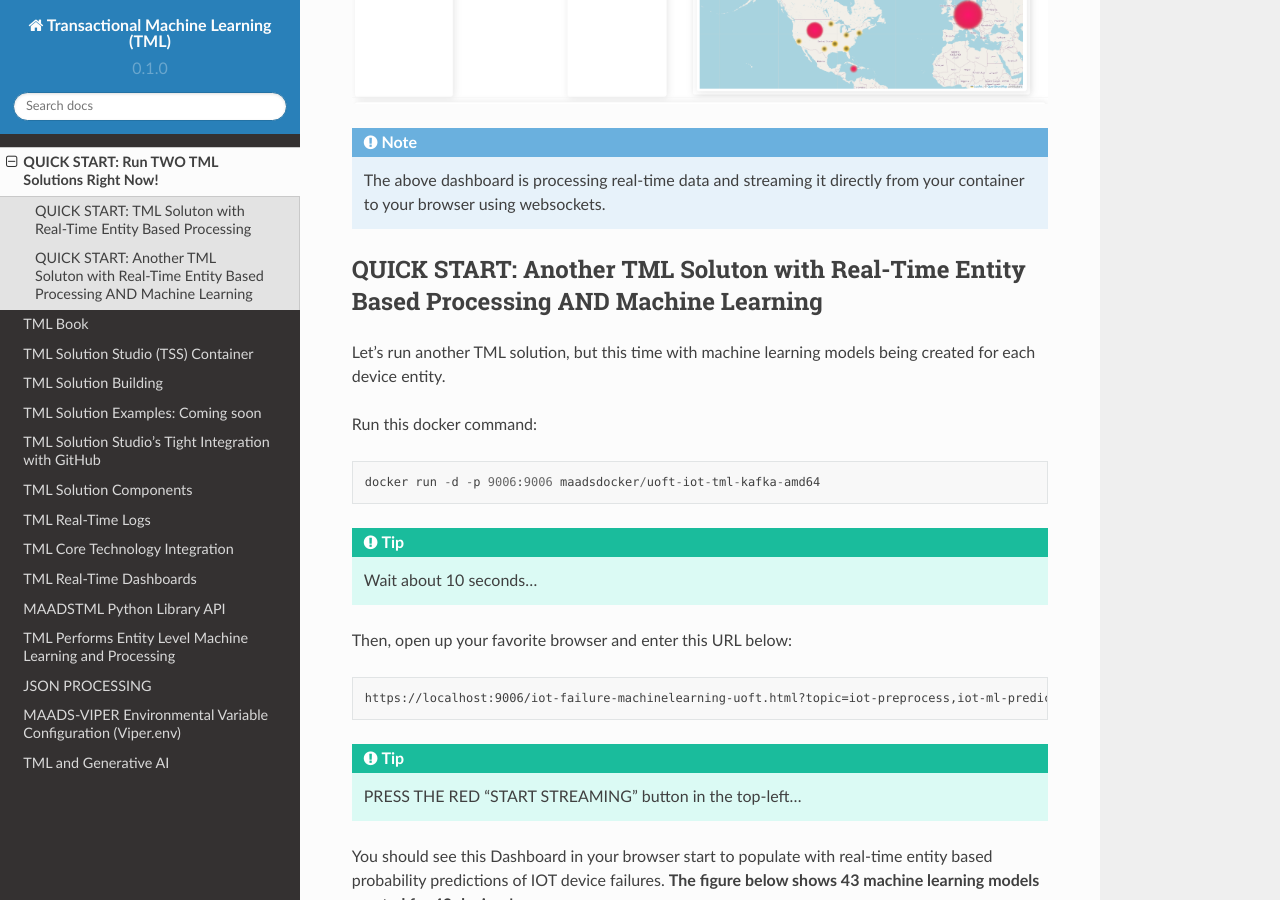
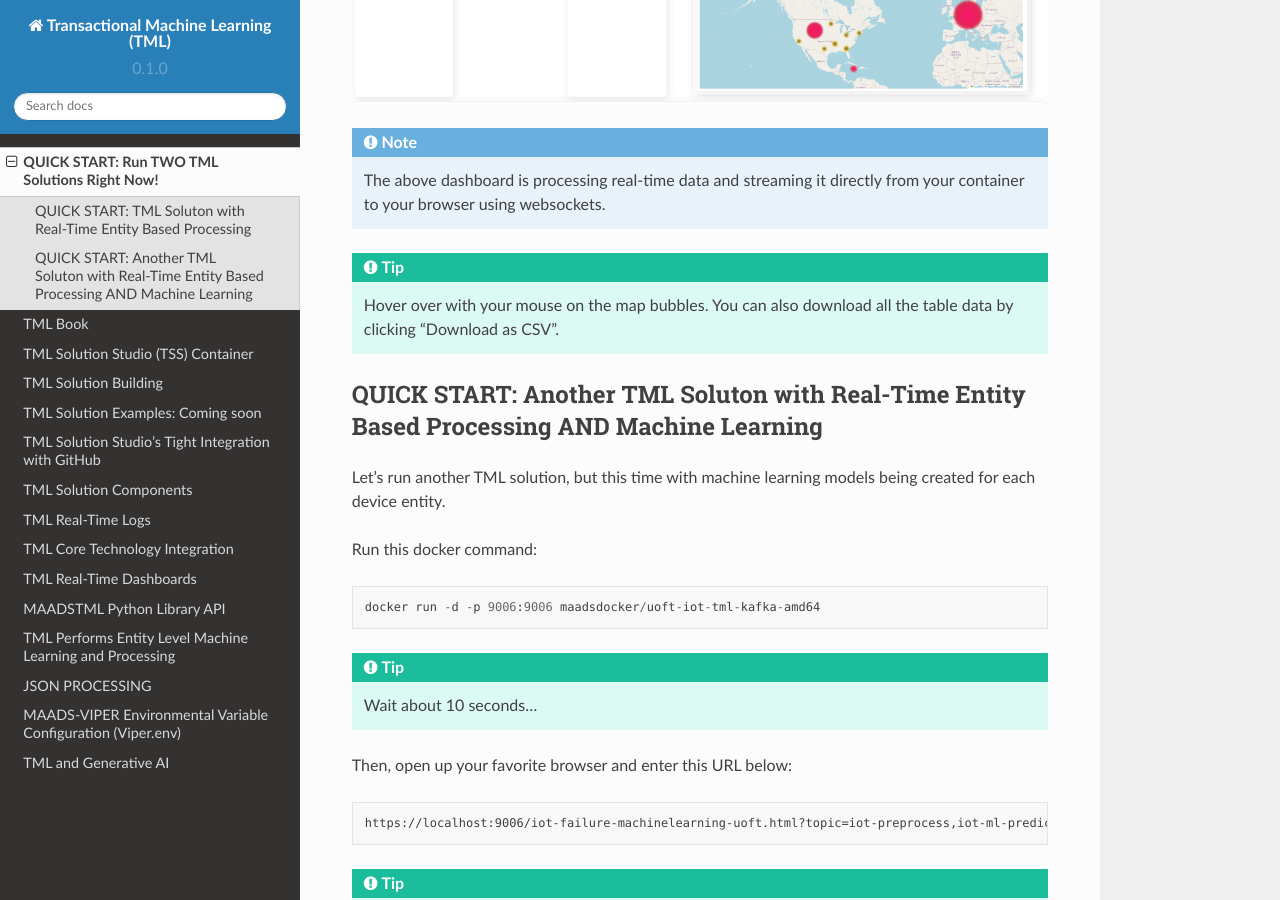
Before and after one commit to smaurice101/readthedocs, a Sphinx documentation site: the page built from docs/source/quickstart.rst, in a window 1280 px wide and 900 px high, scrolled down 1337 px. Built offline with Sphinx 7.4.7 and the Read the Docs theme 2.0.0, drawn with Linux system fonts in a browser that asks for light colours.

Commit message:
Update quickstart.rst

```diff
--- a/docs/source/quickstart.rst
+++ b/docs/source/quickstart.rst
@@ -39,6 +39,9 @@
 .. note::
    The above dashboard is processing real-time data and streaming it directly from your container to your browser using websockets.
 
+.. tip::
+    Hover over with your mouse on the map bubbles.  You can also download all the table data by clicking "Download as CSV".
+
 QUICK START: Another TML Soluton with Real-Time Entity Based Processing AND Machine Learning
 ----------------------------------------------------------------------
 
```
